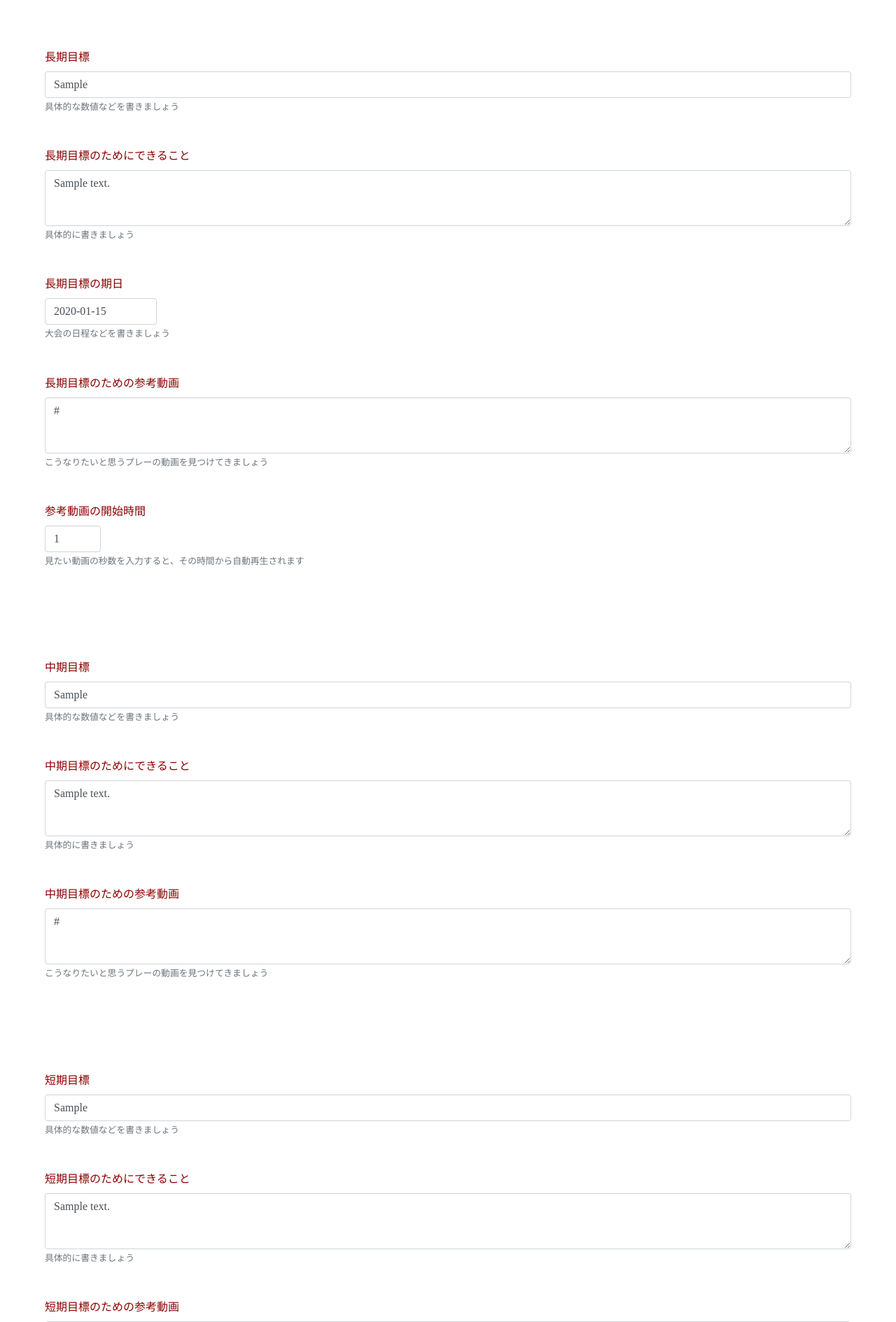
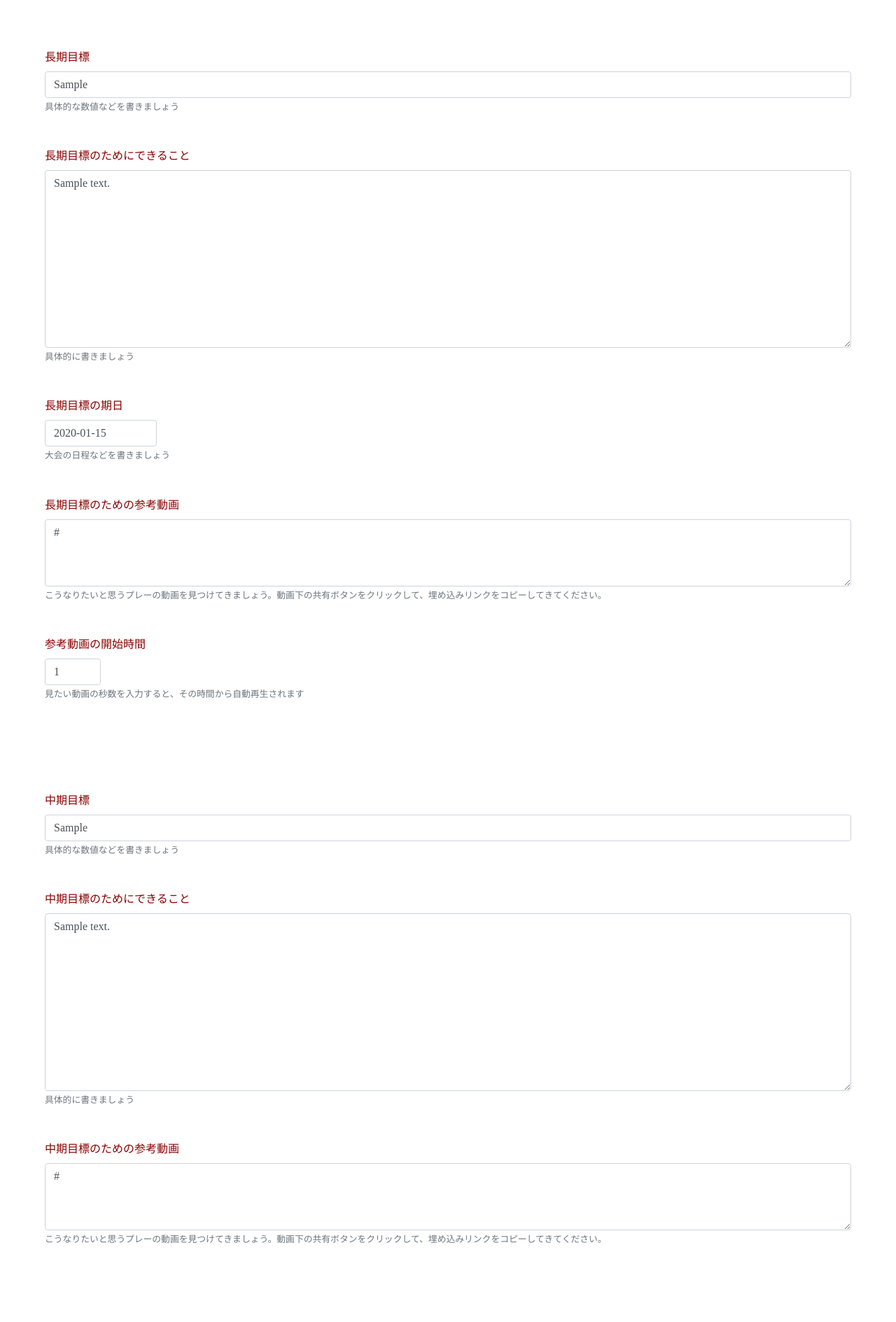
Before and after one commit to kazuya0208442/Training-Diary, a Django app: page /t_update/1 in a window 1280 px wide. Shown: the top 1889 px of the page at 70% size. Run offline with Django 3.2, Linux system fonts and the light colour scheme; tables that the repository leaves empty hold one stand-in row (values such as "Sample post"); some libraries are stand-ins or nearby versions; some web fonts are replaced.

Commit message:
fix_textarea_part2_#131

```diff
--- a/app/templates/app_card_detail.html
+++ b/app/templates/app_card_detail.html
@@ -447,10 +447,10 @@ iframe {
     <div class="card-header main">{{object.date |date:"n" }}月{{object.date |date:"j" }}日({{object.date |date:"D" }})</div>
     <div class="card-body">
       <h5 class="card-title">{{object.dairy_target}}</h5>
-      <p class="card-text main text-left">{{object.dairy_target_summary}}</p>
+      <p class="card-text main text-left">{{object.dairy_target_summary | linebreaksbr }}</p>
     </div>
     <ul class="list-group list-group-flush">
-      <li class="list-group-item" style="font-size: 20px;">練習メニュー<p class="card-text main text-left" style="font-size: 1rem; margin-top: 5px;">{{object.dairy_target_menu}}</p></li>
+      <li class="list-group-item" style="font-size: 20px;">練習メニュー<p class="card-text main text-left" style="font-size: 1rem; margin-top: 5px;">{{object.dairy_target_menu | linebreaksbr }}</p></li>
       <li class="list-group-item">運動時間の合計:&nbsp;{{object.training_time}}&nbsp;時間</li>
       <li class="list-group-item">体幹トレーニング:&nbsp;{{object.stability_time}}&nbsp;分</li>
       <li class="list-group-item">ストレッチ:&nbsp;{{object.stretch_time}}&nbsp;分</li>
--- a/app/templates/app_target_update.html
+++ b/app/templates/app_target_update.html
@@ -8,8 +8,8 @@
         padding-top: 70px;
       }
 
-      textarea {
-        height: 10vh !important;
+      .link textarea {
+        height: 12vh !important;
       }
 
       .update {
@@ -50,11 +50,11 @@
             大会の日程などを書きましょう
           </small>
         </div>
-        <div class="form-group">
+        <div class="form-group link">
           <label for="id_long_target">長期目標のための参考動画</label>
           {{ form.long_target_link }}
           <small class="text-muted mb-5 form-text">
-            こうなりたいと思うプレーの動画を見つけてきましょう
+            こうなりたいと思うプレーの動画を見つけてきましょう。動画下の共有ボタンをクリックして、埋め込みリンクをコピーしてきてください。
           </small>
         </div>
         <div class="form-group" style="margin-bottom: 130px; width: 10vh;">
@@ -78,11 +78,11 @@
             具体的に書きましょう
           </small>
         </div>
-        <div class="form-group" style="margin-bottom: 130px;">
+        <div class="form-group link" style="margin-bottom: 130px;">
           <label for="id_long_target">中期目標のための参考動画</label>
           {{ form.middle_target_link }}
           <small class="text-muted mb-5 form-text">
-            こうなりたいと思うプレーの動画を見つけてきましょう
+            こうなりたいと思うプレーの動画を見つけてきましょう。動画下の共有ボタンをクリックして、埋め込みリンクをコピーしてきてください。
           </small>
         </div>
         <div class="form-group">
@@ -99,11 +99,11 @@
             具体的に書きましょう
           </small>
         </div>
-        <div class="form-group">
+        <div class="form-group link">
           <label for="id_long_target">短期目標のための参考動画</label>
           {{ form.short_target_link }}
           <small class="text-muted mb-5 form-text">
-            こうなりたいと思うプレーの動画を見つけてきましょう
+            こうなりたいと思うプレーの動画を見つけてきましょう。動画下の共有ボタンをクリックして、埋め込みリンクをコピーしてきてください。
           </small>
         </div>
         <div class="update">
```
Also changed, not shown: app/templates/app_home.html (+4 -4 lines).
